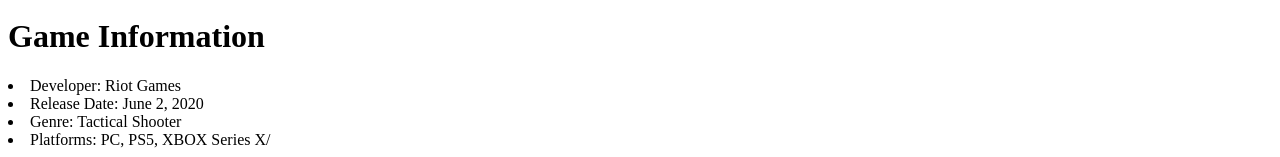
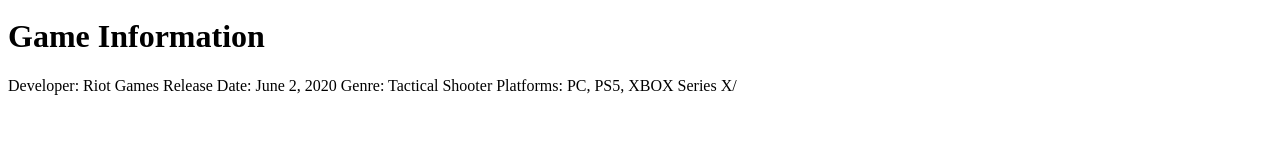
Before and after one commit to moham444/My-lab-1.2, a plain HTML site: page index.html in a window 1280 px wide. Shown: the part 648-805 px from the top of the page. Drawn offline with Linux system fonts and the light colour scheme.

Commit message:
UPDATED Changes

```diff
--- a/index.html
+++ b/index.html
@@ -16,9 +16,9 @@
         <p> This Valorant logo is under the steam workshop. https://steamcommunity.com/sharedfiles/filedetails/?id=2140063601 </p>
 
     <h1>Game Information</h1>
-    <li> Developer: Riot Games
-    <li> Release Date: June 2, 2020
-    <li> Genre: Tactical Shooter
-    <li> Platforms: PC, PS5, XBOX Series X/
+     Developer: Riot Games
+     Release Date: June 2, 2020
+     Genre: Tactical Shooter
+     Platforms: PC, PS5, XBOX Series X/
 </body>
 </html>
```
